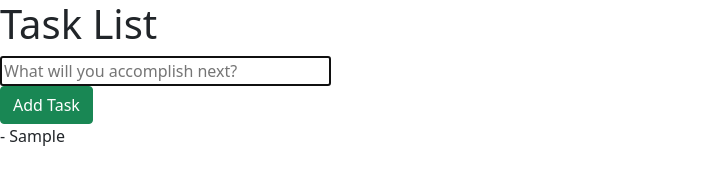
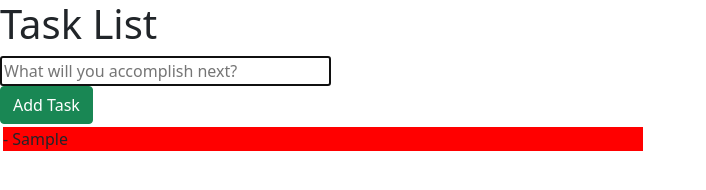
Before and after one commit to CodingColton/todo-app, a plain HTML site: page index.html in a window 1280 px wide. Both pictures are taken after typing "Sample" into the empty fields and a click on the button "Add Task". Shown: the whole page, without its empty margins (0-706 px from the left). Drawn offline with nearby package versions, Linux system fonts and the light colour scheme.

Commit message:
Style tasks and round corners.

```diff
--- a/main.js
+++ b/main.js
@@ -5,6 +5,7 @@ task_input.setAttribute('size',task_input.getAttribute('placeholder').length);
 
 add_button.onclick = function() {
     const para = document.createElement("p");
+    para.setAttribute('id', 'task_item');
     para.innerText = "- " + task_input.value;
     document.body.appendChild(para);
     task_input.value = "";
--- a/style.css
+++ b/style.css
@@ -33,6 +33,12 @@
       animation-delay: 0.3s; }
 
 /* Page Styling */
-p {
-    margin: 0px;
+#task_item {
+  margin: 3px;
+  font-size: 16px;
+  background-color: red;
+  width: 50%;
+  -moz-border-radius: 15px; //for mozilla support
+  -webkit-border-radius: 15px; //for chrome support
+  border-radius: 15px;
 }
```
